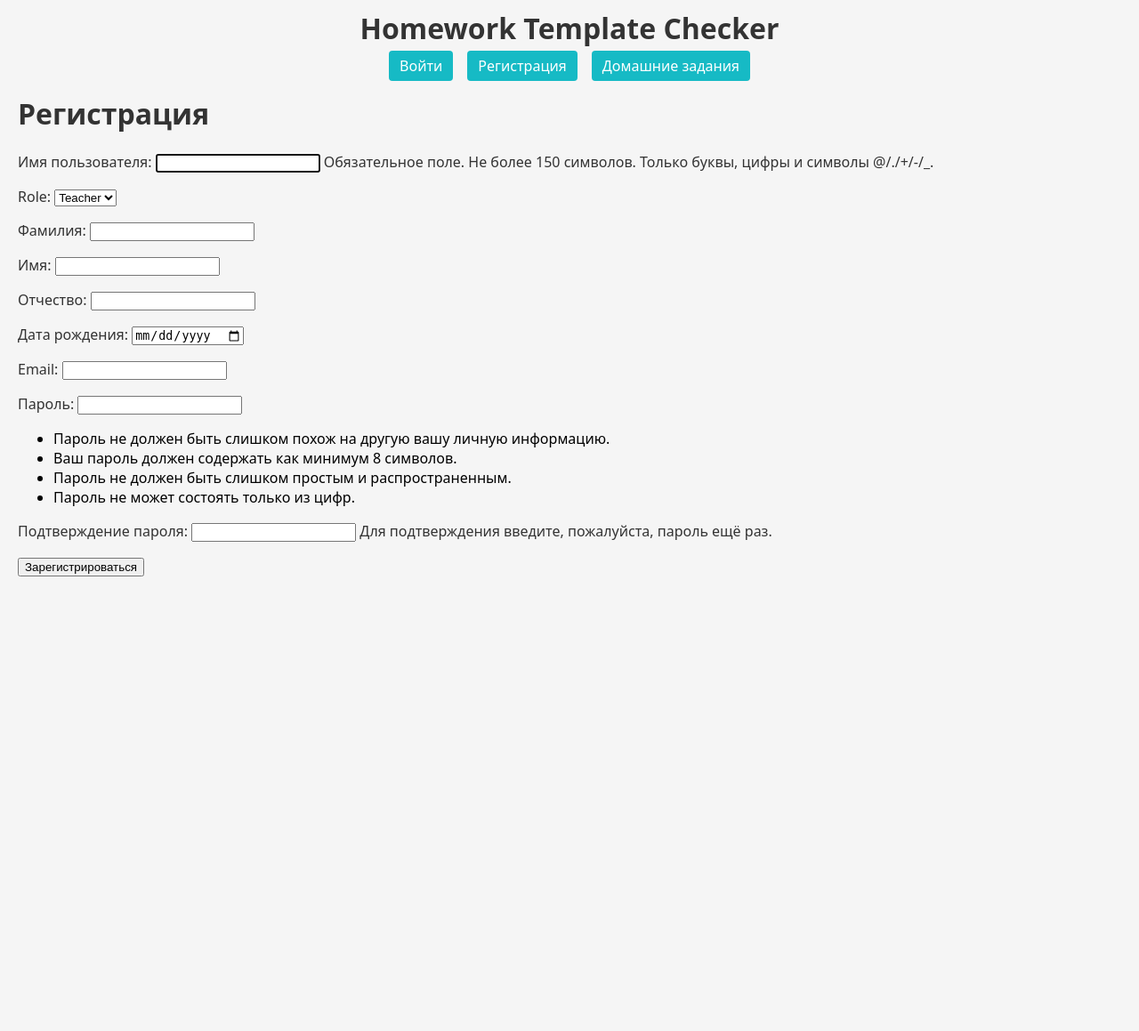
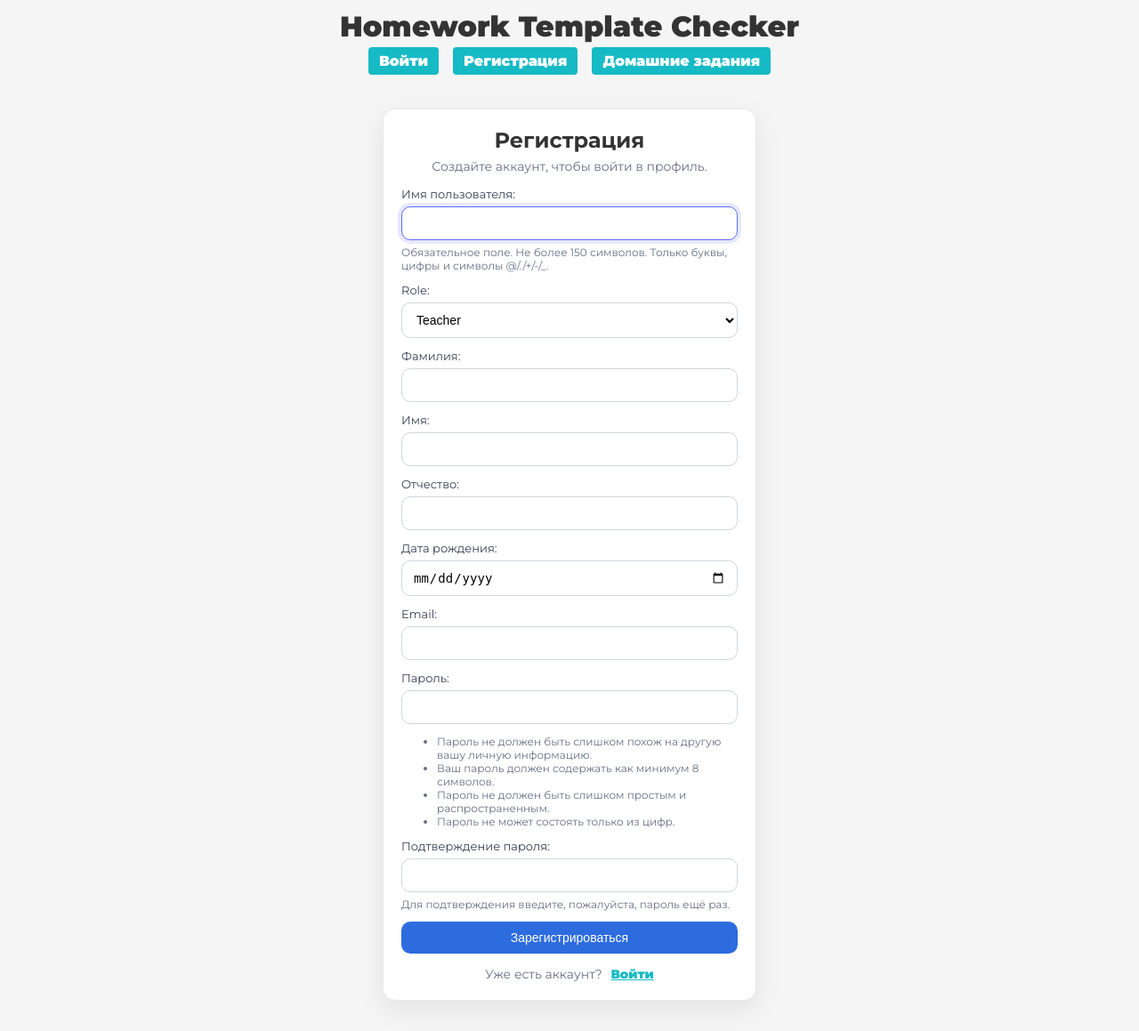
Before and after one commit to Fewerim/homework-template-checker, a Django app: page /register/ in a window 1280 px wide. Shown: the whole page at 89% size. Before the commit the page ends 648 px from the top, so only its background shows below. Run offline with Django 5.2, Linux system fonts and the light colour scheme.

Commit message:
update styles on login & register pages

```diff
--- a/homework/static/homework/css/style.css
+++ b/homework/static/homework/css/style.css
@@ -1,8 +1,19 @@
+*, *::before, *::after {
+  box-sizing: border-box;
+}
+
 body {
-    font-family: system-ui, sans-serif;
+    font-family: "Montserrat", sans-serif;
     background-color: #f5f5f5;
+    font-width: bold;
     margin: 0;
     padding: 10px 20px;
+}
+
+a {
+    text-decoration: underline;
+    font-weight: 900;
+    color: #16BAC5;
 }
 
 h1, h2, p {
@@ -83,3 +94,105 @@ h1, h2, p {
 .class_students li {
     list-style: none;
 }
+
+.auth{
+  min-height: calc(100vh - 120px);
+  display: grid;
+  place-items: center;
+  padding: 24px 12px;
+}
+
+.auth-card{
+  width: 100%;
+  max-width: 420px;
+  background: #ffffff;
+  border: 1px solid #e8e8ee;
+  border-radius: 14px;
+  padding: 20px;
+  box-shadow: 0 10px 30px rgba(0,0,0,.08);
+}
+
+.auth-card__header{ margin-bottom: 14px; text-align: center }
+.auth-card__title{ margin: 0 0 6px; font-size: 24px; }
+.auth-card__subtitle{ margin: 0; color: #667085; font-size: 14px; }
+
+.form__group{ margin-bottom: 12px; }
+
+.form__group label {
+  display: block;
+  margin-bottom: 6px;
+  font-size: 13px;
+  color: #344054;
+}
+
+.form__control input,
+.form__control select,
+.form__control textarea{
+  width: 100%;
+  padding: 10px 12px;
+  border: 1px solid #d0d5dd;
+  border-radius: 10px;
+  outline: none;
+  background: #fff;
+  font-size: 14px;
+}
+
+.form__control input:focus,
+.form__control select:focus,
+.form__control textarea:focus{
+  border-color: #5b6cff;
+  box-shadow: 0 0 0 4px rgba(91,108,255,.15);
+}
+
+.form__error{
+  margin-top: 6px;
+  color: #b42318;
+  font-size: 13px;
+}
+
+.form__help{
+  margin-top: 6px;
+  font-size: 12px;
+  color: #667085;
+}
+
+.alert{
+  padding: 10px 12px;
+  border-radius: 10px;
+  margin: 12px 0;
+  font-size: 14px;
+}
+
+.alert--danger{
+  background: #fff1f0;
+  border: 1px solid #ffccc7;
+  color: #a8071a;
+}
+
+.btn{
+  border: 0;
+  display: inline-block;
+  box-sizing: border-box;
+  max-width: 100%;
+  border-radius: 10px;
+  padding: 10px 12px;
+  cursor: pointer;
+  font-size: 14px;
+}
+
+.btn--primary{
+  background: #2d6cdf;
+  color: #fff;
+}
+
+.btn--primary:hover{ filter: brightness(.95); }
+.btn--block{ width: 100%; }
+
+.auth-card__footer{
+  margin-top: 14px;
+  text-align: center;
+  font-size: 14px;
+  color: #667085;
+}
+
+.auth-card__footer a{ margin-left: 6px; }
--- a/homework/templates/homework/base.html
+++ b/homework/templates/homework/base.html
@@ -6,6 +6,9 @@
     <title>{% block title %}Домашняя страница{% endblock %}</title>
 
     <link rel="stylesheet" href="{% static 'homework/css/style.css' %}">
+    <link rel="preconnect" href="https://fonts.googleapis.com">
+    <link rel="preconnect" href="https://fonts.gstatic.com" crossorigin>
+    <link href="https://fonts.googleapis.com/css2?family=Montserrat:ital,wght@0,100..900;1,100..900&display=swap" rel="stylesheet">
 </head>
 <body>
 <header class="head">
--- a/homework/templates/homework/register.html
+++ b/homework/templates/homework/register.html
@@ -3,13 +3,47 @@
 {% block title %}Регистрация{% endblock %}
 
 {% block content %}
-  <h1>Регистрация</h1>
-  {% if form.errors %}
-  {{ form.errors }}
+<section class="auth">
+  <div class="auth-card">
+    <header class="auth-card__header">
+      <h1 class="auth-card__title">Регистрация</h1>
+      <p class="auth-card__subtitle">Создайте аккаунт, чтобы войти в профиль.</p>
+    </header>
+
+    {% if form.non_field_errors %}
+      <div class="alert alert--danger">
+        {{ form.non_field_errors }}
+      </div>
     {% endif %}
-    <form method="post">
+
+    <form method="post" class="form">
       {% csrf_token %}
-      {{ form.as_p }}
-      <button type="submit">Зарегистрироваться</button>
+
+      {% for field in form %}
+        <div class="form__group">
+          {{ field.label_tag }}
+
+          <div class="form__control">
+            {{ field }}
+          </div>
+
+          {% if field.help_text %}
+            <div class="form__help">{{ field.help_text }}</div>
+          {% endif %}
+
+          {% if field.errors %}
+            <div class="form__error">{{ field.errors }}</div>
+          {% endif %}
+        </div>
+      {% endfor %}
+
+      <button type="submit" class="btn btn--primary btn--block">Зарегистрироваться</button>
     </form>
+
+    <footer class="auth-card__footer">
+      <span>Уже есть аккаунт?</span>
+      <a href="{% url 'login' %}">Войти</a>
+    </footer>
+  </div>
+</section>
 {% endblock %}
```
Also changed, not shown: homework/templates/homework/login.html (+36 -10 lines).
